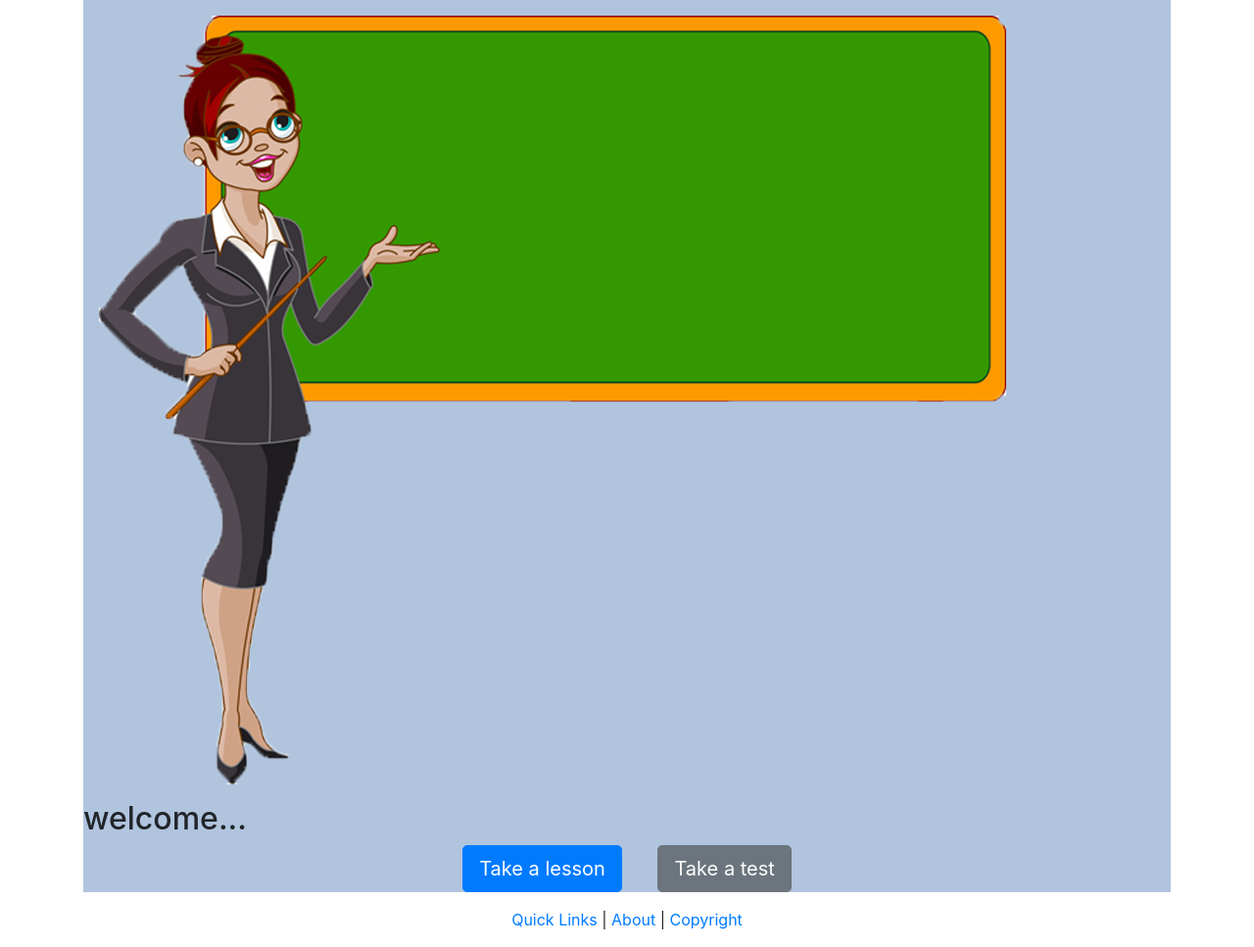
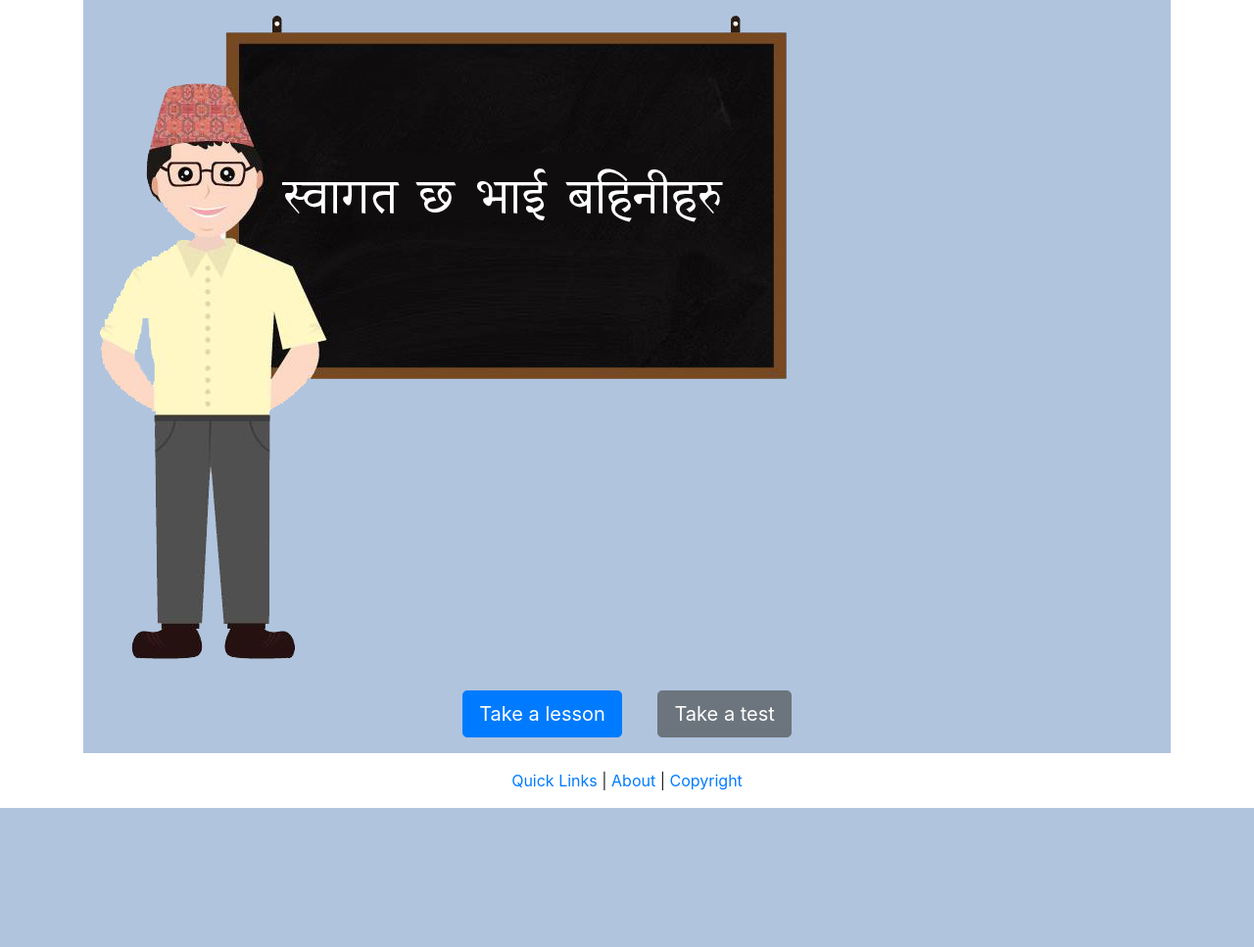
Before and after one commit to sushil74432/projectSchool, a CodeIgniter app: page /projectSchool/index.php/pagecontroller/index in a window 1280 px wide. Shown: the part 178-1145 px from the top of the page at 98% size. After the commit the page ends 1003 px from the top, so only its background shows below. Run offline with CodeIgniter, Linux system fonts and the light colour scheme; some libraries are stand-ins or nearby versions.

Commit message:
Added new character in welcome page

```diff
--- a/application/views/welcome_page.php
+++ b/application/views/welcome_page.php
@@ -2,12 +2,10 @@
 
             <div class="content">
                 <div class="p-3">
-                    <img src=<?php echo base_url()."assets/images/Teacher_Vectors-5.png"?> alt="Teacher" class="img-fluid">
+                    <img src=<?php echo base_url()."assets/images/swagat.png"?> alt="Teacher" class="img-fluid">
                 </div>
 
-                <h2>welcome...</h2>
-
-                <div class="text-center">
+                <div class="text-center p-3">
                     <button type="button" class="btn btn-primary btn-lg mx-3">Take a lesson</button>
                     <button type="button" class="btn btn-secondary btn-lg mx-3">Take a test</button>
                 </div>
```
Also changed, not shown: assets/images/swagat.png (added).
